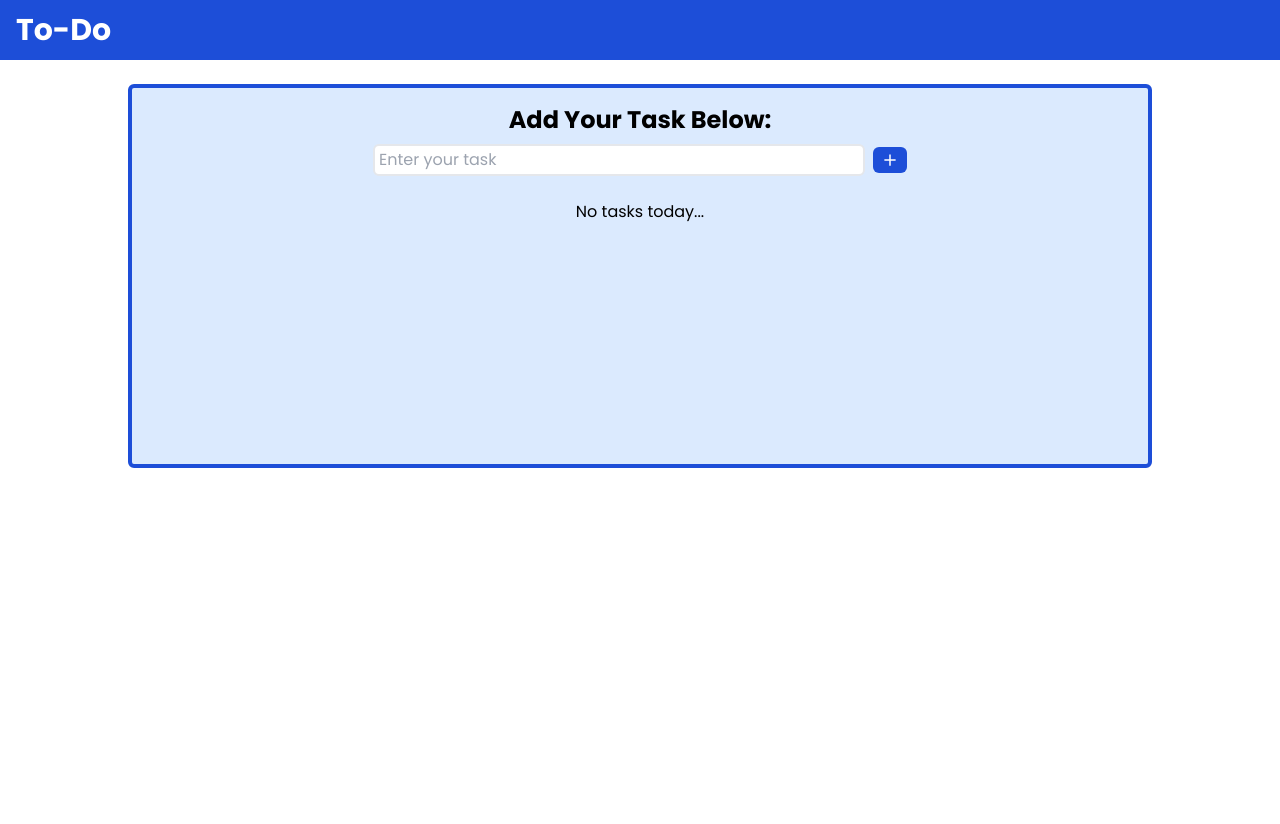
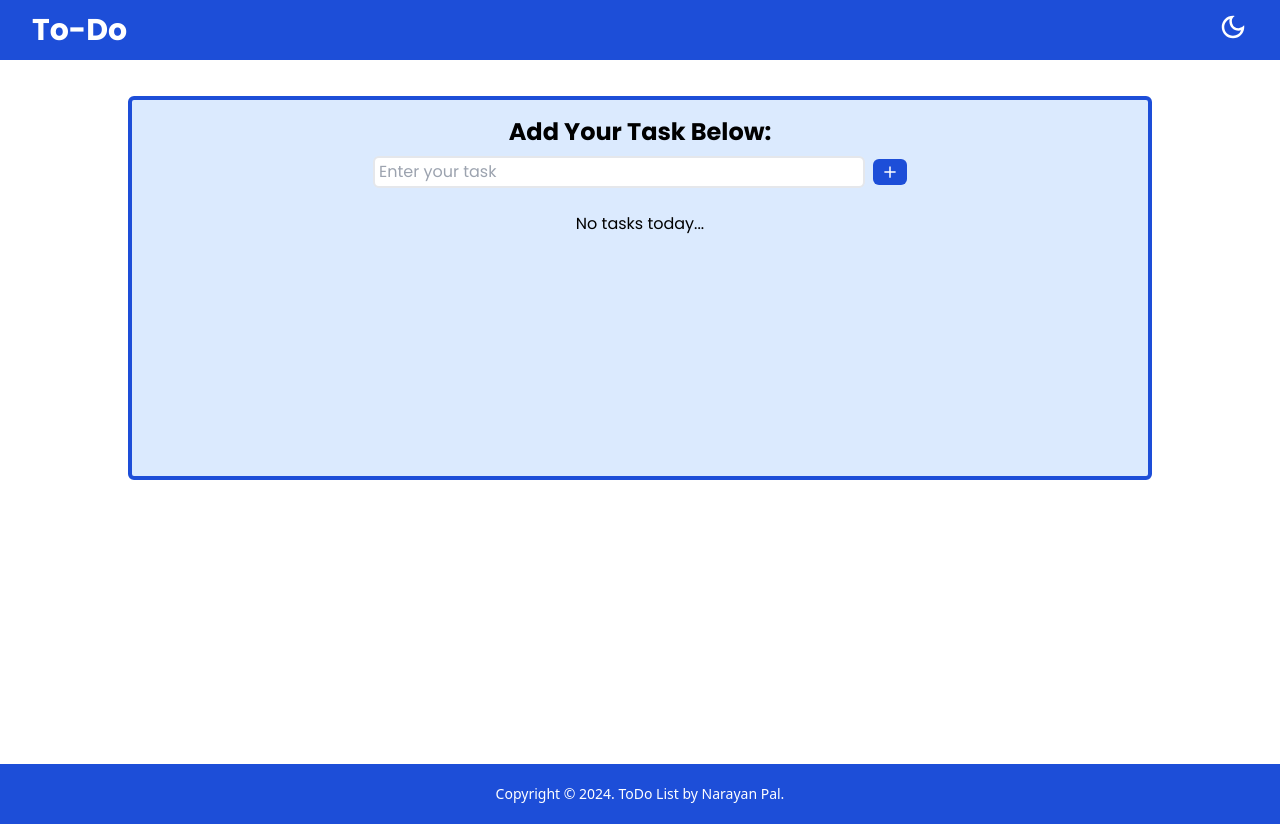
Before and after one commit to Narayan2206/todo-using-react, a React (Vite) app: page / in a window 1280 px wide. Before the commit the page ends 800 px from the top, so only its background shows below. Built offline with nearby package versions, Linux system fonts and the light colour scheme.

Commit message:
Add dark mode

```diff
--- a/package.json
+++ b/package.json
@@ -14,7 +14,8 @@
     "react": "^18.2.0",
     "react-dom": "^18.2.0",
     "react-icons": "^5.0.1",
-    "uuid": "^9.0.1"
+    "uuid": "^9.0.1",
+    "zustand": "^4.5.2"
   },
   "devDependencies": {
     "@types/react": "^18.2.56",
--- a/src/components/App.jsx
+++ b/src/components/App.jsx
@@ -1,6 +1,7 @@
 import React, { useState } from 'react';
 import Navbar from "./Navbar.jsx";
 import Container from "./Container.jsx";
+import Footer from "./Footer.jsx";
 
 function App() {
 
@@ -8,6 +9,7 @@ function App() {
     <>
      <Navbar />
      <Container/>
+     <Footer />
     </>
   )
 }
--- a/src/components/Container.jsx
+++ b/src/components/Container.jsx
@@ -1,23 +1,18 @@
-import React, { useState , useEffect } from "react";
+import React, { useState, useEffect } from "react";
 import Input from "./Input";
 import Button from "./Button";
 import ToDo from "./ToDo";
+import useThemeStore from "../store/store.js";
 import { v4 as uuidv4 } from "uuid";
 
 function Container() {
-  const LOCAL_STORAGE_KEY = 'tasks';
+  const LOCAL_STORAGE_KEY = "tasks";
   const [inputValue, setInputValue] = useState("");
-  const [tasksArr, setTasksArr] = useState(()=>{
+  const [tasksArr, setTasksArr] = useState(() => {
     return JSON.parse(localStorage.getItem(LOCAL_STORAGE_KEY)) || [];
   });
 
-  // useEffect(() => {
-  //   //! Retrieve tasks from local storage when the component mounts
-  //   const storedTasks = localStorage.getItem('tasks');
-  //   if (storedTasks) {
-  //     setTasksArr(JSON.parse(storedTasks));
-  //   }
-  // }, []);
+  const currentTheme = useThemeStore((state) => state.currentTheme);
 
   useEffect(() => {
     //! Update local storage whenever tasksArr changes
@@ -37,44 +32,63 @@ function Container() {
       };
       setTasksArr((prevTask) => [...prevTask, newTaskObj]);
       setInputValue("");
-
     }
   }
 
   function deleteItem(id) {
-    setTasksArr((prevTasks)=>{
-       return prevTasks.filter((task)=>{
-          return task.id !== id ;
+    setTasksArr((prevTasks) => {
+      return prevTasks.filter((task) => {
+        return task.id !== id;
       });
     });
   }
 
-  function toggleTask(id){
-      setTasksArr((prevTasks)=>{
-        return prevTasks.map((task)=>{
-          if(task.id === id){
+  function toggleTask(id) {
+    setTasksArr((prevTasks) => {
+      return prevTasks.map((task) => {
+        if (task.id === id) {
           return {
             ...task,
             isCompleted: !task.isCompleted,
           };
         }
         return task;
-        })
-      })
+      });
+    });
   }
 
   return (
     <>
-      <div className="w-4/5 min-h-96 my-6 p-4 mx-auto bg-blue-100 border-solid border-blue-700 border-4 rounded-md font-poppins">
-        <h2 className="text-2xl font-bold text-center ">
+      <section
+        className={`min-h-[88vh] py-6 ${
+          currentTheme === "dark" && "bg-[#111827]"
+        }`}
+      >
+        <div
+          className={`w-4/5 p-4 min-h-96 mx-auto my-3  border-solid ${ currentTheme === "light" ? "border-blue-700" : "border-blue-950" } border-4 rounded-md font-poppins ${
+            currentTheme === "dark" ? "bg-[#252B37]" : "bg-blue-100"
+          } `}
+        >
+          <h2
+            className={`text-2xl font-bold text-center ${
+              currentTheme === "dark" && "text-white"
+            } `}
+          >
             Add Your Task Below:
           </h2>
           <div className="flex items-center justify-center mt-2 ">
             <Input inputValue={inputValue} handleChange={handleChange} />
-          <Button inputValue={inputValue} type="Add" addItem={addItem} mRight={""} />
+            <Button
+              inputValue={inputValue}
+              type="Add"
+              addItem={addItem}
+              mRight={""}
+            />
           </div>
-        <div className="mt-6">
-          {tasksArr.length === 0 && <p className="text-center">No tasks today...</p>}
+          <div className={`mt-6 ${currentTheme === "dark" && "text-white"}`}>
+            {tasksArr.length === 0 && (
+              <p className="text-center">No tasks today...</p>
+            )}
             {tasksArr.map((task) => {
               return (
                 <ToDo
@@ -89,6 +103,7 @@ function Container() {
             })}
           </div>
         </div>
+      </section>
     </>
   );
 }
--- /dev/null
+++ b/src/components/Footer.jsx
@@ -0,0 +1,15 @@
+import React from "react";
+import useThemeStore from "../store/store.js";
+
+function Footer() {
+  const year = new Date().getFullYear();
+  const currentTheme =  useThemeStore((state) => state.currentTheme);
+
+  return (
+    <>
+      <footer className={`text-center text-sm text-white ${ currentTheme === "light" ? "bg-blue-700" : "bg-blue-950"} py-5` } >Copyright &copy; {year}. ToDo List by Narayan Pal.</footer>
+    </>
+  );
+}
+
+export default Footer;
--- a/src/components/Input.jsx
+++ b/src/components/Input.jsx
@@ -1,9 +1,12 @@
 import React, { useState } from "react";
+import useThemeStore from "../store/store.js";
 
 function Input({inputValue, handleChange}) {
+  const currentTheme =  useThemeStore((state) => state.currentTheme);
+
   return (
     <input
-      className=" border-solid border-slate rounded-md border-2 mr-2 sm:w-1/2 w-4/5 px-1 py-0.5 outline-none inline-block"
+      className={`border-solid rounded-md border-2 mr-2 sm:w-1/2 w-4/5 px-1 py-0.5 outline-none inline-block ${ currentTheme === "dark" && "bg-[#111827] text-white" } `}
       type="text"
       spellCheck="false"
       placeholder="Enter your task"
--- a/src/components/Navbar.jsx
+++ b/src/components/Navbar.jsx
@@ -1,8 +1,27 @@
 import React from "react";
+import { MdOutlineDarkMode } from "react-icons/md";
+import { MdOutlineLightMode } from "react-icons/md";
+import useThemeStore from "../store/store.js";
 
 function Navbar(){
-    return <nav className="font-poppins text-3xl font-bold bg-blue-700 text-white py-3 px-4 ">
+
+  const currentTheme =  useThemeStore((state) => state.currentTheme);
+  const changeCurrentTheme = useThemeStore((state) => state.changeCurrentTheme);
+
+  function toggleTheme(){
+    if( currentTheme === "light")
+    {
+      changeCurrentTheme("dark");
+    } else {
+      changeCurrentTheme("light");
+    }
+  }
+
+    return <nav className={`font-poppins text-3xl font-bold ${ currentTheme === "light" ? "bg-blue-700" : "bg-blue-950"} text-white py-3 px-8 flex justify-between`}>
       <h1>To-Do</h1>
+      <div className="cursor-pointer" onClick={()=>{toggleTheme()}}>
+      { currentTheme === "light" ? <MdOutlineDarkMode /> : <MdOutlineLightMode /> }
+      </div>
     </nav>;
 }
 
--- a/src/components/ToDo.jsx
+++ b/src/components/ToDo.jsx
@@ -1,8 +1,10 @@
 import React, { useState } from "react";
 import Button from "./Button";
 import { FaCheck } from "react-icons/fa";
+import useThemeStore from "../store/store.js";
 
-function ToDo({ task, deleteItem, id , isCompleted, toggleTask}) {
+function ToDo({ task, deleteItem, id, isCompleted, toggleTask }) {
+  const currentTheme = useThemeStore((state) => state.currentTheme);
 
   function handleClick(e) {
     if (e.target.tagName !== "BUTTON") {
@@ -11,16 +13,22 @@ function ToDo({ task, deleteItem, id , isCompleted, toggleTask}) {
     }
   }
 
+  function toggleCompleted() {
+    if (currentTheme === "light") {
+      return isCompleted ? "bg-gray-300" : "bg-white";
+    } else {
+      return isCompleted ? "bg-blue-950" : "bg-[#111827]";
+    }
+  }
+
   return (
     <div
-      className={` mb-2 flex items-center justify-between px-4 py-2 rounded-md cursor-pointer ${
-        isCompleted ? "bg-gray-300" : "bg-white"
-      } `}
+      className={` mb-2 flex items-center justify-between px-4 py-2 rounded-md cursor-pointer ${toggleCompleted()} `}
       onClick={handleClick}
     >
       <p className={`text-lg ${isCompleted && "line-through"} `}>{task}</p>
       <div className=" flex items-center">
-        <span className="mr-4 text-xl">{isCompleted && <FaCheck/>}</span>
+        <span className="mr-4 text-xl">{isCompleted && <FaCheck />}</span>
         <Button type={"Delete"} deleteItem={deleteItem} id={id} mRight={""} />
       </div>
     </div>
--- /dev/null
+++ b/src/store/store.js
@@ -0,0 +1,16 @@
+import { create } from "zustand";
+import { persist, createJSONStorage } from 'zustand/middleware';
+
+const useThemeStore = create(
+    persist((set, get) => ({
+      currentTheme: "light",
+      changeCurrentTheme: (theme)=> set({currentTheme: theme}),
+    }),
+    {
+        name: "theme",
+    },
+    ),
+);
+
+
+export default useThemeStore;
```
Also changed, not shown: 1 other file (tests, documents, lock files or other folders). Lines whose indentation alone changed are shown as unchanged.
